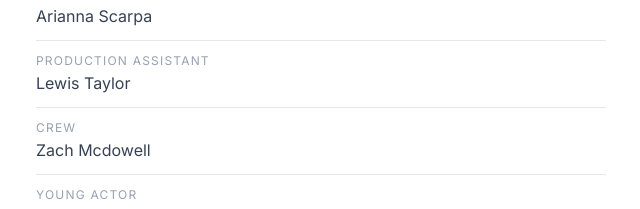
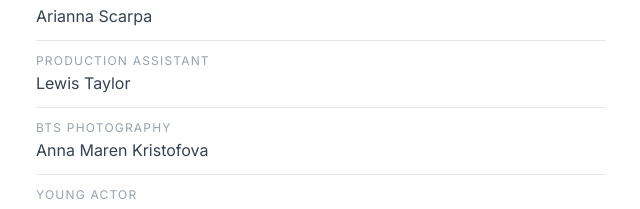
Before and after one commit to joehewett/coro, a React (Vite) app: page /director/look-around in a window 1280 px wide. Shown: the part 2224-2433 px from the top of the page, without its empty margins (634-1274 px from the left). Built offline with nearby package versions, Linux system fonts and the light colour scheme.

Commit message:
Replace Zach Mcdowell with Anna Maren Kristofova (BTS Photography) in Look Around credits
Co-Authored-By: Claude Sonnet 4.6 <noreply@anthropic.com>

```diff
--- a/src/components/projects/LookAround.tsx
+++ b/src/components/projects/LookAround.tsx
@@ -31,7 +31,7 @@ const LookAround: React.FC = () => {
     // Production
     { name: 'Arianna Scarpa', role: 'Production Assistant' },
     { name: 'Lewis Taylor', role: 'Production Assistant' },
-    { name: 'Zach Mcdowell', role: 'Crew' },
+    { name: 'Anna Maren Kristofova', role: 'BTS Photography' },
 
     // Cast
     { name: 'Huxley Syers', role: 'Young Actor' },
```
